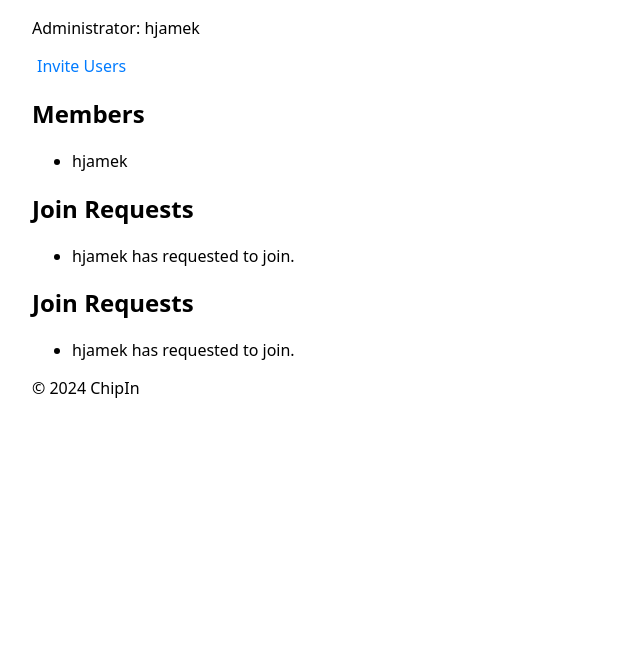
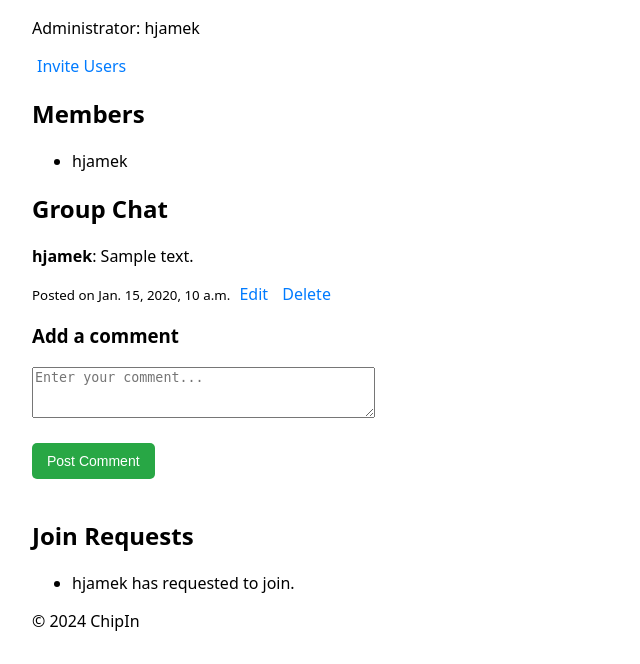
Before and after one commit to hjamesk8-hue/ssa_project, a Django app: page /chipin/group/1/ in a window 1280 px wide. Shown: the part 228-892 px from the top of the page, without its empty margins (0-640 px from the left). Before the commit the page ends 626 px from the top, so only its background shows below. Run offline with Django 5.2, Linux system fonts and the light colour scheme; a user stored in the database is signed in; data comes from the database, SQL or seed files in the repository; both versions use the stored data as it was after the commit; tables that the repository leaves empty hold one stand-in row (values such as "Sample post").

Commit message:
Completion of Week 5; Project: Chat System
Implemented a group chat system where users can create, edit and delete
comments within their groups with appropriate permission controls for
users and admins. Added input validation and sanitisation to ensure data
integrity and prevent malicious input.

```diff
--- a/chipin/forms.py
+++ b/chipin/forms.py
@@ -1,5 +1,19 @@
 from django import forms
-from .models import Group
+from .models import Group, Comment
+
+class CommentForm(forms.ModelForm):
+    class Meta:
+        model = Comment
+        fields = ['content']
+        widgets = {
+            'content': forms.Textarea(attrs={'rows': 3, 'placeholder': 'Enter your comment...'})
+        }
+    # Clean the content to sanitise input
+    def clean_content(self):
+        content = self.cleaned_data.get('content')
+        if "<script>" in content.lower():  # Prevent XSS by checking for script tags
+            raise forms.ValidationError("Invalid content.")
+        return content
 
 class GroupCreationForm(forms.ModelForm):
     class Meta:
--- a/chipin/models.py
+++ b/chipin/models.py
@@ -41,3 +41,13 @@ class GroupJoinRequest(models.Model):
     is_approved = models.BooleanField(default=False)
     votes = models.ManyToManyField(User, related_name='votes', blank=True)  # Tracks users who voted
     created_at = models.DateTimeField(auto_now_add=True)
+
+class Comment(models.Model):
+    user = models.ForeignKey(User, on_delete=models.CASCADE)  # User who posted the comment
+    group = models.ForeignKey(Group, related_name='comments', on_delete=models.CASCADE)  # Group associated with the comment
+    content = models.TextField()  # The comment content
+    created_at = models.DateTimeField(auto_now_add=True)  # Timestamp when the comment was posted
+    updated_at = models.DateTimeField(auto_now=True)  # Timestamp for the latest update
+
+    def __str__(self):
+        return f"{self.user.username}: {self.content[:20]}..."  # Show only first 20 chars for preview
--- a/chipin/templates/chipin/group_detail.html
+++ b/chipin/templates/chipin/group_detail.html
@@ -4,7 +4,7 @@
   <h1>{{ group.name }}</h1>
   <p>Administrator: {{ group.admin.profile.nickname }}</p>
 
-    <!-- Only display "Invite Users" link to the group administrator -->
+  <!-- Only the admin sees "Invite Users" -->
   {% if request.user == group.admin %}
     <a href="{% url 'chipin:invite_users' group.id %}">Invite Users</a>
   {% endif %}
@@ -13,33 +13,60 @@
   <ul>
     {% for member in group.members.all %}
       <li>{{ member.profile.nickname }}</li>
+    {% empty %}
+      <li>No members yet.</li>
     {% endfor %}
   </ul>
 
-    <!-- Only show "Request to Join" button for non-members -->
+  <!-- If you are NOT a member, show "Request to Join" -->
   {% if request.user not in group.members.all %}
     <a href="{% url 'chipin:request_to_join_group' group.id %}">Request to Join</a>
   {% endif %}
 
-    <!-- Only list Join Requests for groups of which the current user is a member. -->
+<h2>Group Chat</h2>
+  <!-- Display existing comments -->
+  <div class="comments-section">
+      {% for comment in comments %}
+          <div class="comment">
+              <p><strong>{{ comment.user.profile.nickname }}</strong>: {{ comment.content }}</p>
+              <small>Posted on {{ comment.created_at }}</small>
+              <!-- Allow the comment owner or admin to edit or delete -->
+              {% if comment.user == request.user or request.user == group.admin %}
+                  <a href="{% url 'chipin:edit_comment' group.id comment.id %}">Edit</a>
+                  <a href="{% url 'chipin:delete_comment' comment.id %}" onclick="return confirm('Are you sure?')">Delete</a>
+              {% endif %}
+          </div>
+      {% empty %}
+          <p>No comments yet. Be the first to comment!</p>
+      {% endfor %}
+  </div>
+
+  <!-- Comment form (used for both new comments and editing existing comments) -->
+  <h3>{% if comment_to_edit %}Edit Comment{% else %}Add a comment{% endif %}</h3>
+  <form method="POST">
+      {% csrf_token %}
+      <div class="form-group">
+          {{ form.content.errors }}
+          {{ form.content }}
+      </div>
+      <button type="submit">{% if comment_to_edit %}Save Comment{% else %}Post Comment{% endif %}</button>
+  </form>
+
+  <!-- Join Requests: show only to members (including admin) -->
   {% if request.user in group.members.all %}
     <h2>Join Requests</h2>
     <ul>
-            {% for request in group.join_requests.all %}
-                <li>{{ request.user.profile.nickname }} has requested to join.</li>
+      {% for jr in group.join_requests.all %}
+        <li>
+          {{ jr.user.profile.nickname }} has requested to join.
+          {% if jr.user not in group.members.all and jr.user != group.admin %}
+            <a href="{% url 'chipin:vote_on_join_request' group.id jr.id 'approve' %}">Approve</a>
+            <a href="{% url 'chipin:vote_on_join_request' group.id jr.id 'reject' %}">Reject</a>
+          {% endif %}
+        </li>
+      {% empty %}
+        <li>No join requests pending.</li>
       {% endfor %}
     </ul>
   {% endif %}
-
-    <h2>Join Requests</h2>
-<ul>
-    {% for request in group.join_requests.all %}
-        <li>{{ request.user.username }} has requested to join.</li>
-        {% if request.user not in group.members.all and request.user != group.admin %}
-            <a href="{% url 'chipin:vote_on_join_request' group.id request.id 'approve' %}">Approve</a>
-            <a href="{% url 'chipin:vote_on_join_request' group.id request.id 'reject' %}">Reject</a>
-        {% endif %}
-    {% endfor %}
-</ul>
-
 {% endblock %}
--- a/chipin/urls.py
+++ b/chipin/urls.py
@@ -6,10 +6,13 @@ urlpatterns = [
    path('create_group/', views.create_group, name='create_group'),
    path('group/<int:group_id>/', views.group_detail, name='group_detail'),
    path('group/<int:group_id>/invite/', views.invite_users, name='invite_users'),
-   path('group/<int:group_id>/accept/', views.accept_invite, name='accept_invite'),
    path('group/<int:group_id>/delete/', views.delete_group, name='delete_group'),
+   path('accept-invite/<int:group_id>/', views.accept_invite, name='accept_invite'),
    path('delete-join-request/<int:request_id>/', views.delete_join_request, name='delete_join_request'),
    path('group/<int:group_id>/request-to-join/', views.request_to_join_group, name='request_to_join_group'),
    path('group/<int:group_id>/leave/', views.leave_group, name='leave_group'),
    path('group/<int:group_id>/request/<int:request_id>/vote/<str:vote>/', views.vote_on_join_request, name='vote_on_join_request'),
+   path('group/<int:group_id>/edit/<int:edit_comment_id>/', views.group_detail, name='edit_comment'),
+   path('comment/<int:comment_id>/edit/', views.edit_comment, name='edit_comment'),
+   path('comment/<int:comment_id>/delete/', views.delete_comment, name='delete_comment'),
 ]
--- a/chipin/views.py
+++ b/chipin/views.py
@@ -4,27 +4,24 @@ from django.contrib import messages
 from django.contrib.auth.models import User
 from django.utils import timezone
 from django.conf import settings
-from .models import Group, Invite, GroupJoinRequest
-from .forms import GroupCreationForm
+from .models import Group, Invite, GroupJoinRequest, Comment
+from .forms import GroupCreationForm, CommentForm
 from django.urls import reverse
 
 @login_required
-
 def home(request):
-    # Get all groups where the user has been invited but not accepted the invite
-    pending_invitations = Group.objects.filter(invited_users=request.user)
-
-    # Get all join requests submitted by the current user
-    user_join_requests = GroupJoinRequest.objects.filter(user=request.user)
-
-    # Get all groups where the user is NOT a member
-    available_groups = Group.objects.exclude(members=request.user)
-
-    return render(request, 'chipin/home.html', { # Pass data to the template
+    user = request.user
+    pending_invitations = user.pending_invitations.all() # Get pending group invitations for the current user
+    user_groups = user.group_memberships.all()  # Get groups the user is a member of
+    user_join_requests = GroupJoinRequest.objects.filter(user=user)  # Get join requests sent by the user
+    available_groups = Group.objects.exclude(members=user).exclude(join_requests__user=user) # Get groups the user is not a member of and the user has not requested to join
+    context = {
         'pending_invitations': pending_invitations,
+        'user_groups': user_groups,
         'user_join_requests': user_join_requests,
         'available_groups': available_groups
-    })
+    }
+    return render(request, 'chipin/home.html', context)
 
 @login_required
 def create_group(request):
@@ -39,9 +36,34 @@ def create_group(request):
     return render(request, 'chipin/create_group.html', {'form': form})
 
 @login_required
-def group_detail(request, group_id):
+def group_detail(request, group_id, edit_comment_id=None):
     group = get_object_or_404(Group, id=group_id)
-    return render(request, 'chipin/group_detail.html', {'group': group})
+    comments = group.comments.all().order_by('-created_at')  # Fetch all comments for the group
+    if edit_comment_id: # Fetch the comment to edit, if edit_comment_id is provided
+        comment_to_edit = get_object_or_404(Comment, id=edit_comment_id)
+        if comment_to_edit.user != request.user:
+            return redirect('chipin:group_detail', group_id=group.id)
+    else:
+        comment_to_edit = None
+    if request.method == 'POST':
+        if comment_to_edit: # Editing an existing comment
+            form = CommentForm(request.POST, instance=comment_to_edit)
+        else: # Adding a new comment
+            form = CommentForm(request.POST)
+        if form.is_valid():
+            comment = form.save(commit=False)
+            comment.user = request.user
+            comment.group = group
+            comment.save()
+            return redirect('chipin:group_detail', group_id=group.id)
+    else:
+        form = CommentForm(instance=comment_to_edit) if comment_to_edit else CommentForm()
+    return render(request, 'chipin/group_detail.html', {
+        'group': group,
+        'comments': comments,
+        'form': form,
+        'comment_to_edit': comment_to_edit,
+    })
 
 @login_required
 def delete_group(request, group_id):
@@ -179,3 +201,24 @@ def vote_on_join_request(request, group_id, request_id, vote):
         join_request.save()
         messages.success(request, f"{join_request.user.profile.nickname} has been approved to join the group!")
     return redirect('chipin:group_detail', group_id=group.id)
+
+@login_required
+def edit_comment(request, comment_id):
+    comment = get_object_or_404(Comment, id=comment_id)
+    if comment.user != request.user:  # Ensure only the comment author can edit
+        return redirect('chipin:group_detail', group_id=comment.group.id)
+    if request.method == 'POST':
+        form = CommentForm(request.POST, instance=comment)
+        if form.is_valid():
+            form.save()
+            return redirect('chipin:group_detail', group_id=comment.group.id)
+    else:
+        form = CommentForm(instance=comment)
+    return render(request, 'chipin/edit_comment.html', {'form': form, 'comment': comment})
+
+@login_required
+def delete_comment(request, comment_id):
+    comment = get_object_or_404(Comment, id=comment_id)
+    if comment.user == request.user or request.user == comment.group.admin:  # Allow author or group admin to delete
+        comment.delete()
+    return redirect('chipin:group_detail', group_id=comment.group.id)
```
Also changed, not shown: chipin/migrations/0002_comment.py (added), db.sqlite3. Lines whose indentation alone changed are shown as unchanged.
